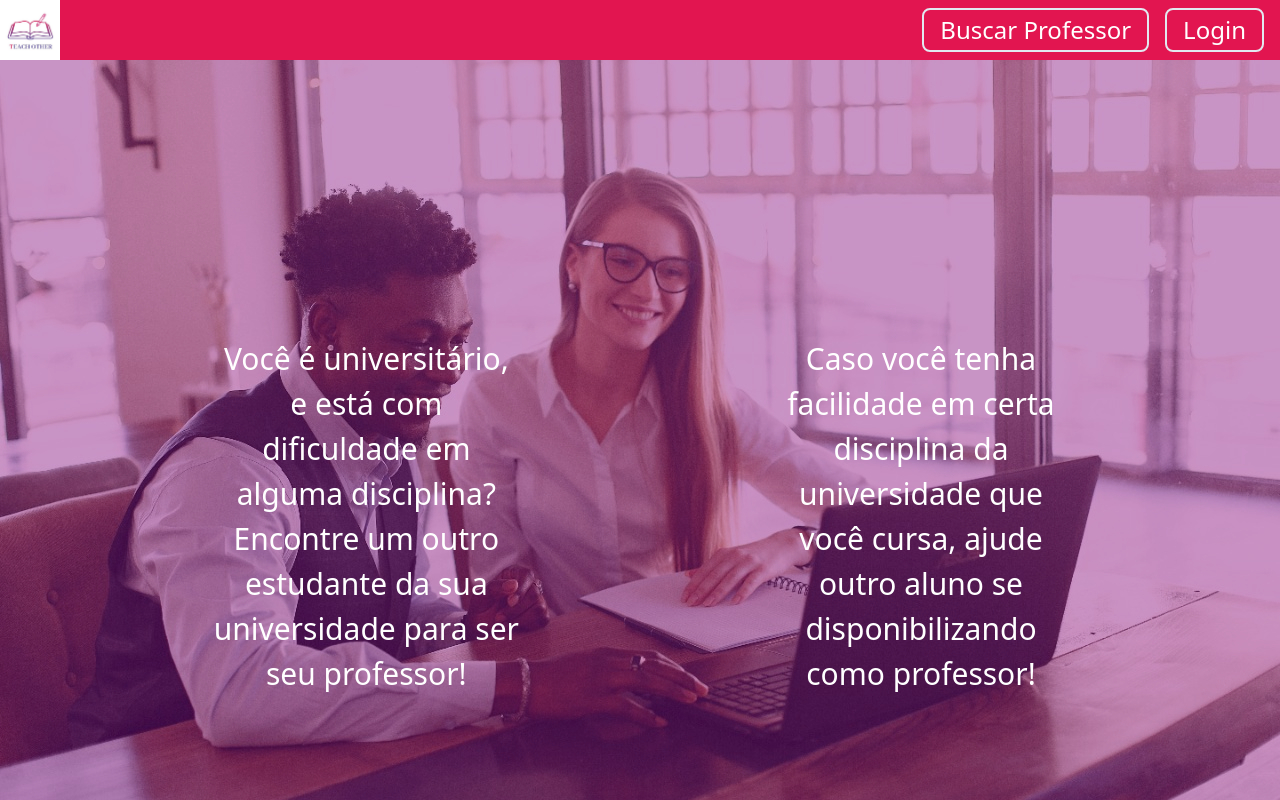
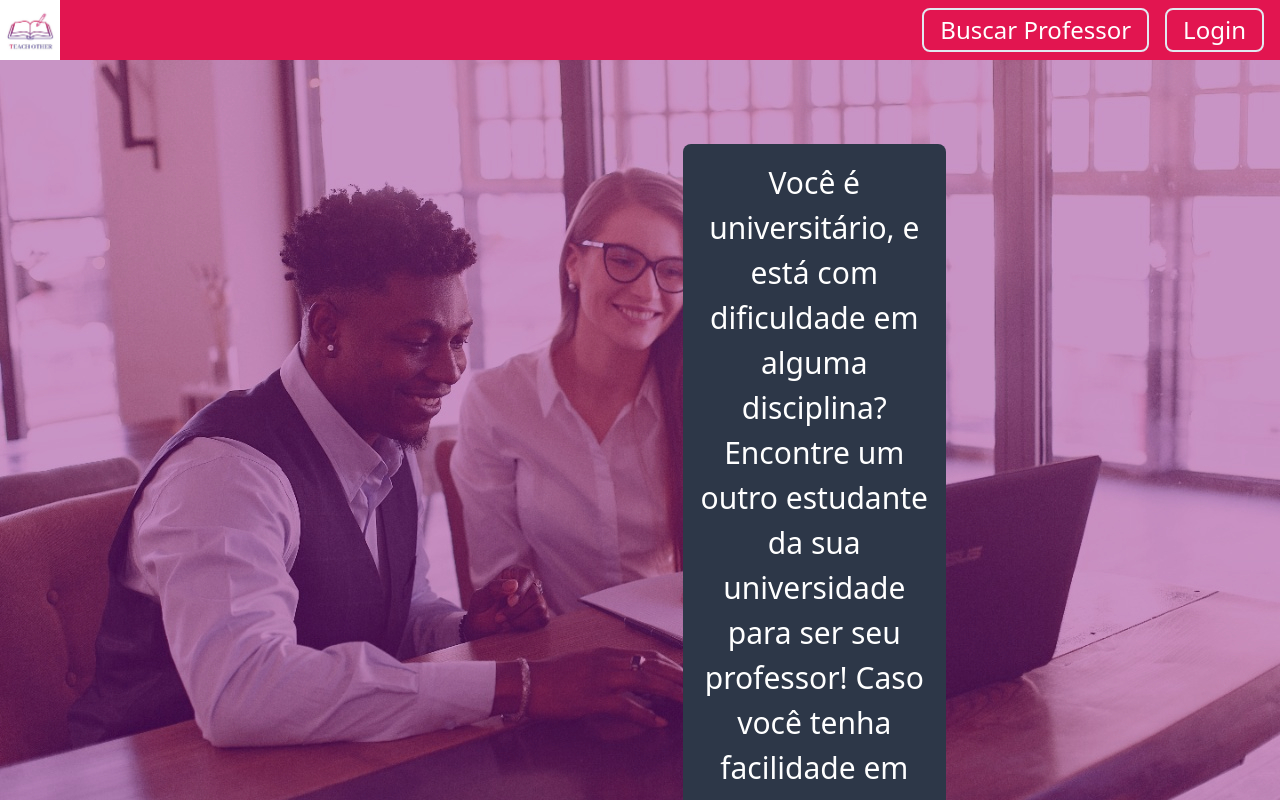
Before and after one commit to danielbergholz/teach-other, a Next.js app: page / in a window 1280 px wide. Shown: the top 800 px of the page. Built offline with nearby package versions, Linux system fonts and the light colour scheme; no server answers.

Commit message:
Change main text color and position

```diff
--- a/pages/index.tsx
+++ b/pages/index.tsx
@@ -9,18 +9,15 @@
     <>
       <div className="text-center bg-home">
         <Nav />
-        <div className="my-64 flex flex-row space-x-64 w-2/3 m-auto text-white">
-          <h1 className="text-3xl">
+        <div className="flex flex-row space-x-64 w-1/3 m-auto text-white">
+          <h1 className="text-3xl my-16 bg-gray-800 rounded-lg p-4 ml-64">
             Você é universitário, e está com dificuldade em alguma disciplina?
             Encontre um outro estudante da sua universidade para ser seu
-            professor!
-          </h1>
-          <h1 className="text-3xl">
-            Caso você tenha facilidade em certa disciplina da universidade que
-            você cursa, ajude outro aluno se disponibilizando como professor!
+            professor! Caso você tenha facilidade em certa disciplina da
+            universidade que você cursa, ajude outro aluno se disponibilizando
+            como professor!
           </h1>
         </div>
-        <br />
       </div>
       <div className="text-center">
         <Image
```
